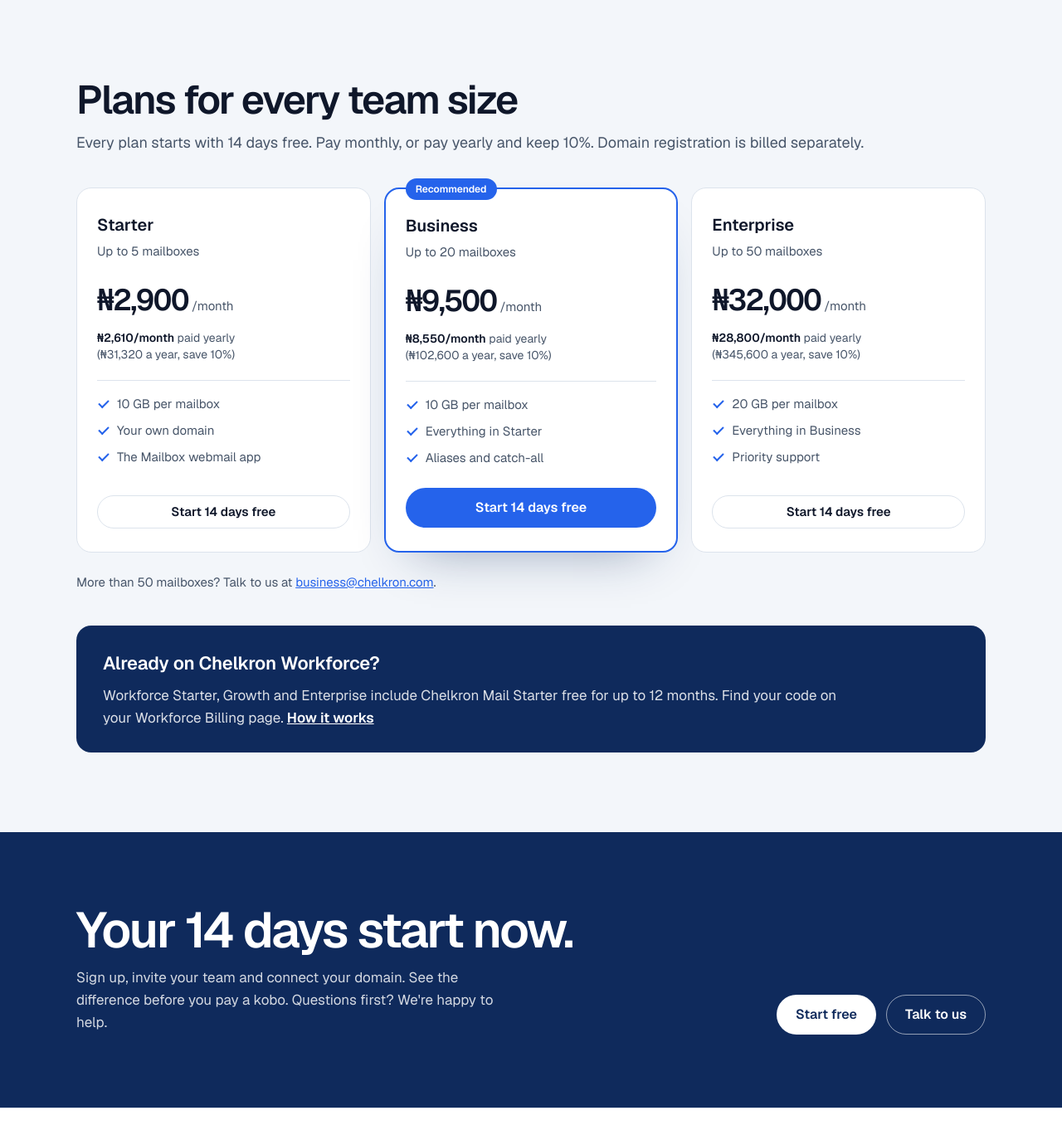
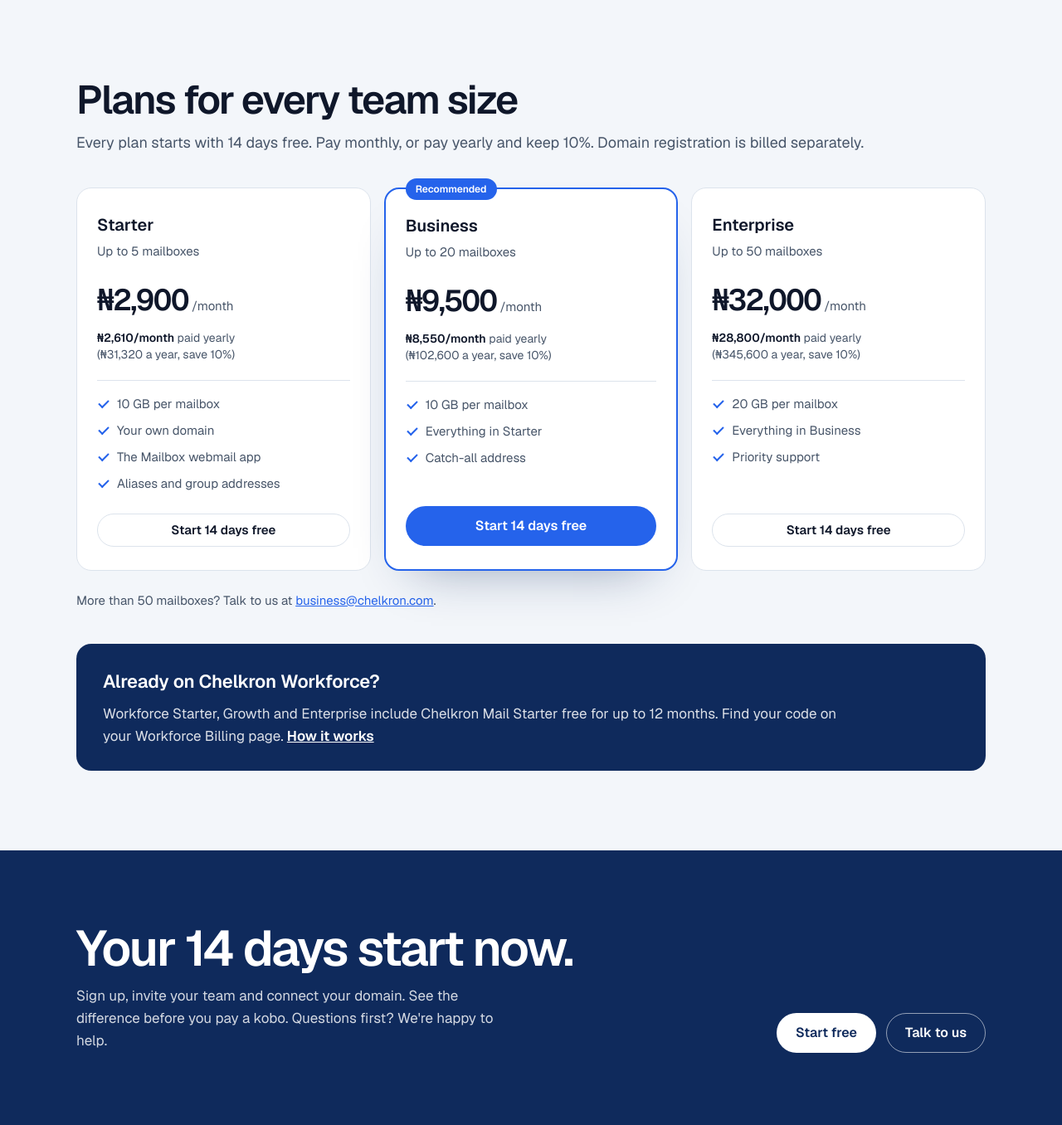
Before and after one commit to chelkron/chelkron-website, a PHP site: page /mail/index.php in a window 1280 px wide. Shown: the part 1388-2744 px from the top of the page at 83% size. Run offline with PHP 8.4, Linux system fonts and the light colour scheme.

Commit message:
Pricing: aliases and group addresses on every Mail plan
Co-Authored-By: Claude Opus 5.5 <noreply@anthropic.com>
Claude-Session: https://claude.ai/code/session_01TehZLgkaxvmJWTgKE9ooZa

```diff
--- a/inc/prices.php
+++ b/inc/prices.php
@@ -19,8 +19,8 @@ const SITE_PLANS = [
     'mail' => [
         'name' => 'Chelkron Mail', 'signup' => 'https://mail.chelkron.com/signup', 'unit' => 'mailboxes',
         'plans' => [
-            ['name' => 'Starter',    'price' => 2900,  'limit' => 'Up to 5 mailboxes',  'points' => ['10 GB per mailbox', 'Your own domain', 'The Mailbox webmail app']],
-            ['name' => 'Business',   'price' => 9500,  'limit' => 'Up to 20 mailboxes', 'points' => ['10 GB per mailbox', 'Everything in Starter', 'Aliases and catch-all'], 'pick' => true],
+            ['name' => 'Starter',    'price' => 2900,  'limit' => 'Up to 5 mailboxes',  'points' => ['10 GB per mailbox', 'Your own domain', 'The Mailbox webmail app', 'Aliases and group addresses']],
+            ['name' => 'Business',   'price' => 9500,  'limit' => 'Up to 20 mailboxes', 'points' => ['10 GB per mailbox', 'Everything in Starter', 'Catch-all address'], 'pick' => true],
             ['name' => 'Enterprise', 'price' => 32000, 'limit' => 'Up to 50 mailboxes', 'points' => ['20 GB per mailbox', 'Everything in Business', 'Priority support']],
         ],
         'more' => 'More than 50 mailboxes?',
```
